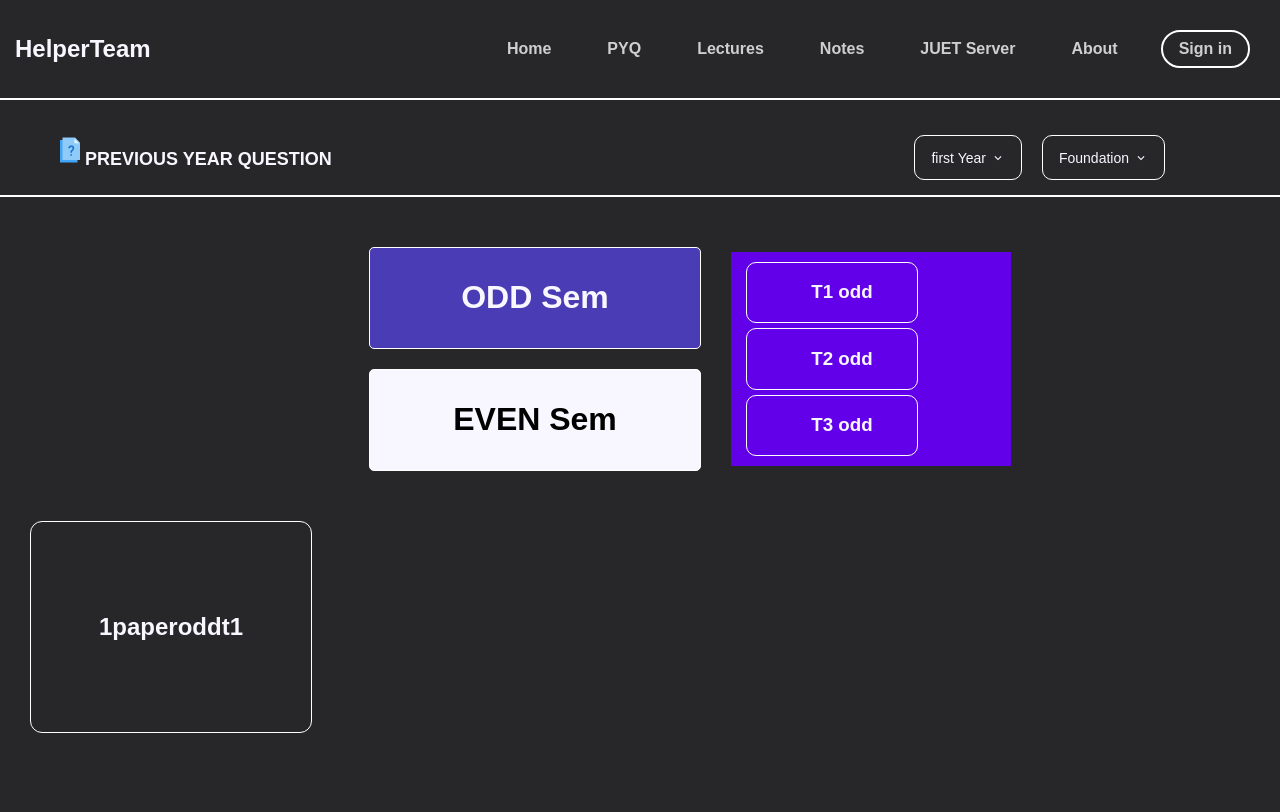
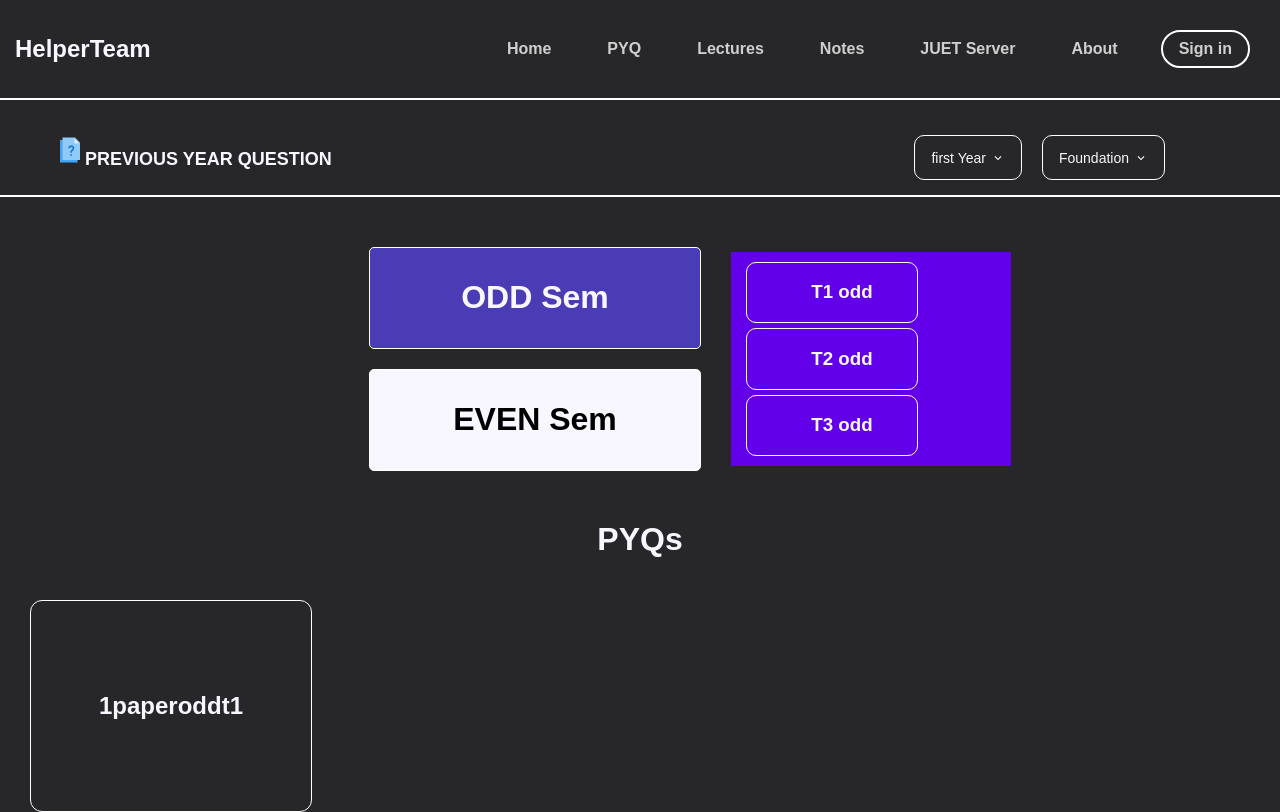
Before and after one commit to Indranil102/Helper_Team, a React (Create React App) app: page /pyq in a window 1280 px wide. Built offline with nearby package versions, Linux system fonts and the light colour scheme; the HTML template or start-up script is replaced by a standard one; a web font is replaced by a local one.

Commit message:
pyqs section added

```diff
--- a/src/Pages/pyq/Pyq.css
+++ b/src/Pages/pyq/Pyq.css
@@ -319,3 +319,11 @@ body {
   text-align: center;
 
 }
+
+
+.pyqs{
+  text-align: center;
+  font-size: xx-large;
+  color:  #f8f7ff;
+  margin-bottom: 20px;
+}
--- a/src/Pages/pyq/Pyq.jsx
+++ b/src/Pages/pyq/Pyq.jsx
@@ -90,6 +90,7 @@ const Pyq = () => {
           {selectSem()}
         </div>
       </div>
+      <div className='pyqs'><h4>PYQs</h4></div>
       <div className='selected-test'>
           <div className='select-paper'>
             <Papers Sem={selectedSem} test={selectedtest} year={selectedYear}/>
```
